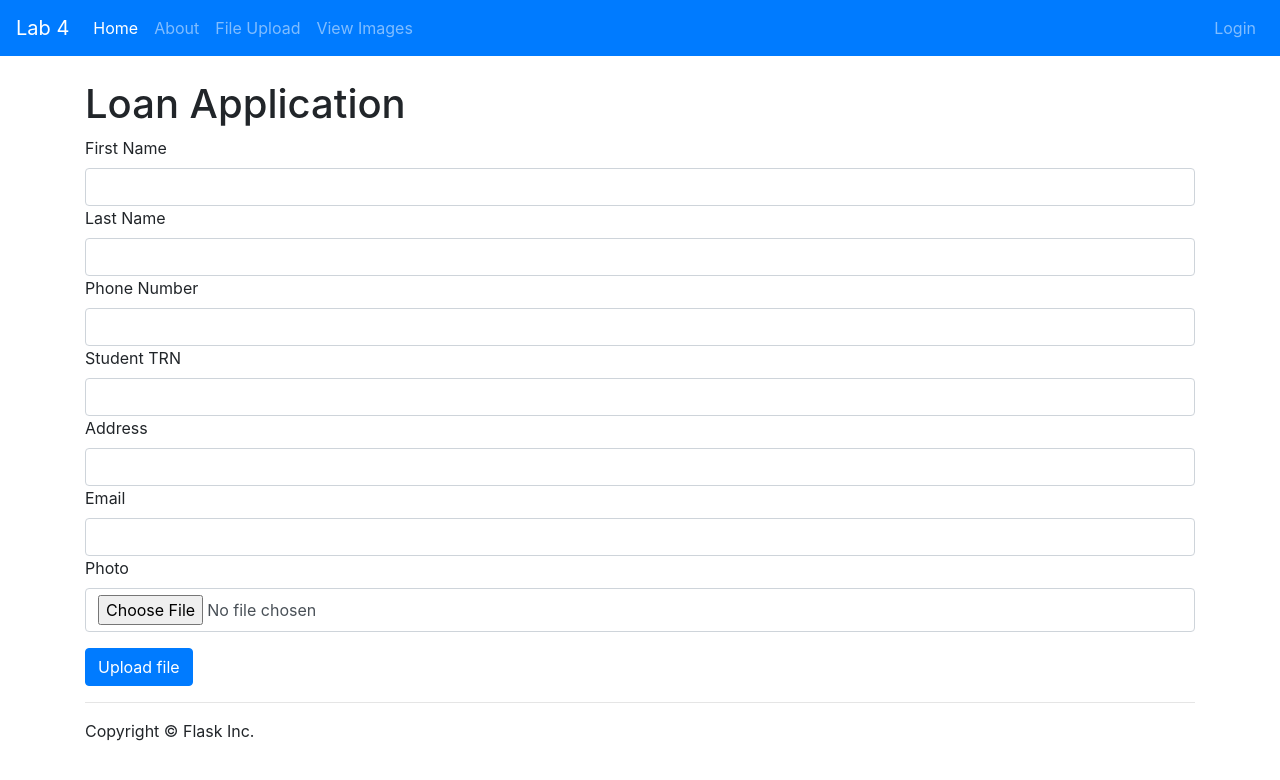
After one commit to l-letts/techzen, a Flask app: page /apply in a window 1280 px wide. The commit adds this page. Shown: the top 780 px of the page. Run offline with Flask 2, Linux system fonts and the light colour scheme; some libraries are stand-ins or nearby versions.

Commit message:
fixed forms, working apply form

```diff
--- a/app/forms.py
+++ b/app/forms.py
@@ -1,7 +1,31 @@
 from flask_wtf import FlaskForm
-from flask_wtf.file import FileField, FileAllowed, FileRequired
 from werkzeug.utils import secure_filename
+from wtforms.widgets import TextArea
+from wtforms import StringField, PasswordField, TextAreaField,SelectField
+from wtforms.validators import InputRequired, DataRequired, Email
+from flask_wtf.file import FileField, FileRequired, FileAllowed
 
 
-class UploadForm(FlaskForm):
-    image=FileField('Image',validators=[FileRequired(), FileAllowed(['jpg','png'], 'Please Upload Images Only!')])
+class SignUpForm(FlaskForm):
+    fname = StringField('First Name', validators=[InputRequired()] ,description="Please enter your first name." )
+    lname = StringField('Last Name', validators =[InputRequired()],description="Please enter your last name.")
+    username = StringField('Username', validators=[InputRequired()],description="Please enter a username.")
+    email = StringField('Email', validators=[DataRequired(), Email()], description='Please enter your email address.')
+    password = PasswordField('Password', validators=[InputRequired()])
+
+
+
+class LoanApplicationForm(FlaskForm):
+    fname = StringField('First Name', validators=[InputRequired()])
+    lname = StringField('Last Name', validators=[InputRequired()])
+    phone = StringField('Phone Number', validators=[InputRequired()])
+    trn = StringField('Student TRN', validators=[InputRequired()])
+    address = StringField('Address', validators=[InputRequired()])
+    email = StringField('Email', validators=[DataRequired(), Email()], description='Please enter your email address.')
+    photo = FileField('Photo',validators=[FileRequired(), FileAllowed(['jpg','png'], 'Please Upload Your Image Only!')])
+
+class GuarantorForm(FlaskForm):
+    fname = StringField('First Name', validators=[InputRequired()])
+    lname = StringField('Last Name', validators=[InputRequired()])
+    address = StringField('Address', validators=[InputRequired()])
+    phone = StringField('Phone Number', validators=[InputRequired()])
--- a/app/templates/header.html
+++ b/app/templates/header.html
@@ -13,7 +13,7 @@
         <a class="nav-link" href="{{ url_for('about') }}">About</a>
       </li>
       <li class="nav-item">
-          <a class="nav-link" href="{{ url_for('upload') }}">File Upload</a>
+          <a class="nav-link" href="{{ url_for('loanApplication') }}">File Upload</a>
       </li>
       <li class="nav-item">
         <a class="nav-link" href="{{ url_for('files') }}">View Images</a>
--- /dev/null
+++ b/app/templates/loanapplication.html
@@ -0,0 +1,30 @@
+{% extends 'base.html' %}
+
+{% block main %}
+<h1 class="page-header">Loan Application</h1>
+
+{% include 'flash_messages.html' %}
+
+
+{# Add the appropriate method and enctype attributes to the form tag to allow for file uploads #}
+<form action="{{ url_for('loanApplication') }}" method="post" enctype="multipart/form-data">
+
+  {{ form.csrf_token }}
+
+  {# Add the file upload field as you learnt for Flask-WTF #}
+  <div class="form-group">
+    {{ form.fname.label }} {{ form.fname(class="form-control") }}
+    {{ form.lname.label }} {{ form.lname(class="form-control") }}
+    {{ form.phone.label }} {{ form.phone(class="form-control") }}
+    {{ form.trn.label }} {{ form.trn(class="form-control") }}
+    {{ form.address.label }} {{ form.address(class="form-control") }}
+    {{ form.email.label }} {{ form.email(class="form-control") }}
+    {{ form.photo.label }} {{ form.photo(class="form-control") }}
+
+  </div>
+  <button type="submit" name="submit" class="btn btn-primary">Upload file</button>
+</form>
+  </div>
+
+
+{% endblock %}
--- a/app/views.py
+++ b/app/views.py
@@ -8,7 +8,7 @@ import os
 from app import app
 from flask import render_template, request, redirect, url_for, flash, session, abort, send_from_directory
 from werkzeug.utils import secure_filename
-from .forms import UploadForm
+from .forms import *
 
 
 ###
@@ -27,25 +27,25 @@ def about():
     return render_template('about.html', name="Karimah Swan")
 
 
-@app.route('/upload', methods=['POST', 'GET'])
-def upload():
-    if not session.get('logged_in'):
-        abort(401)
+@app.route('/apply', methods=['POST', 'GET'])
+def loanApplication():
+    # if not session.get('logged_in'):
+    #     abort(401)
 
     # Instantiate your form class
-    uploadform=UploadForm()
+    applicationform=LoanApplicationForm()
     # Validate file upload on submit
-    if request.method == 'POST' and uploadform.validate_on_submit():
+    if request.method == 'POST' and applicationform.validate_on_submit():
         # Get file data and save to your uploads folder
-        photo=uploadform.image.data
+        photo=applicationform.image.data
 
-        filename=secure_filename(photo.filename)
-        photo.save(os.path.join(app.config['UPLOAD_FOLDER'], filename))
+        # filename=secure_filename(photo.filename)
+        # photo.save(os.path.join(app.config['UPLOAD_FOLDER'], filename))
 
         flash('File Saved', 'success')
         return redirect(url_for('home'))
 
-    return render_template('upload.html', form=uploadform)
+    return render_template('loanapplication.html', form=applicationform)
 
 
 def get_uploaded_file():
@@ -80,7 +80,7 @@ def login():
             session['logged_in'] = True
 
             flash('You were logged in', 'success')
-            return redirect(url_for('upload'))
+            return redirect(url_for('home'))
     return render_template('login.html', error=error)
 
 
```
Also changed, not shown: app/templates/upload.html (deleted, +0 -22 lines).
